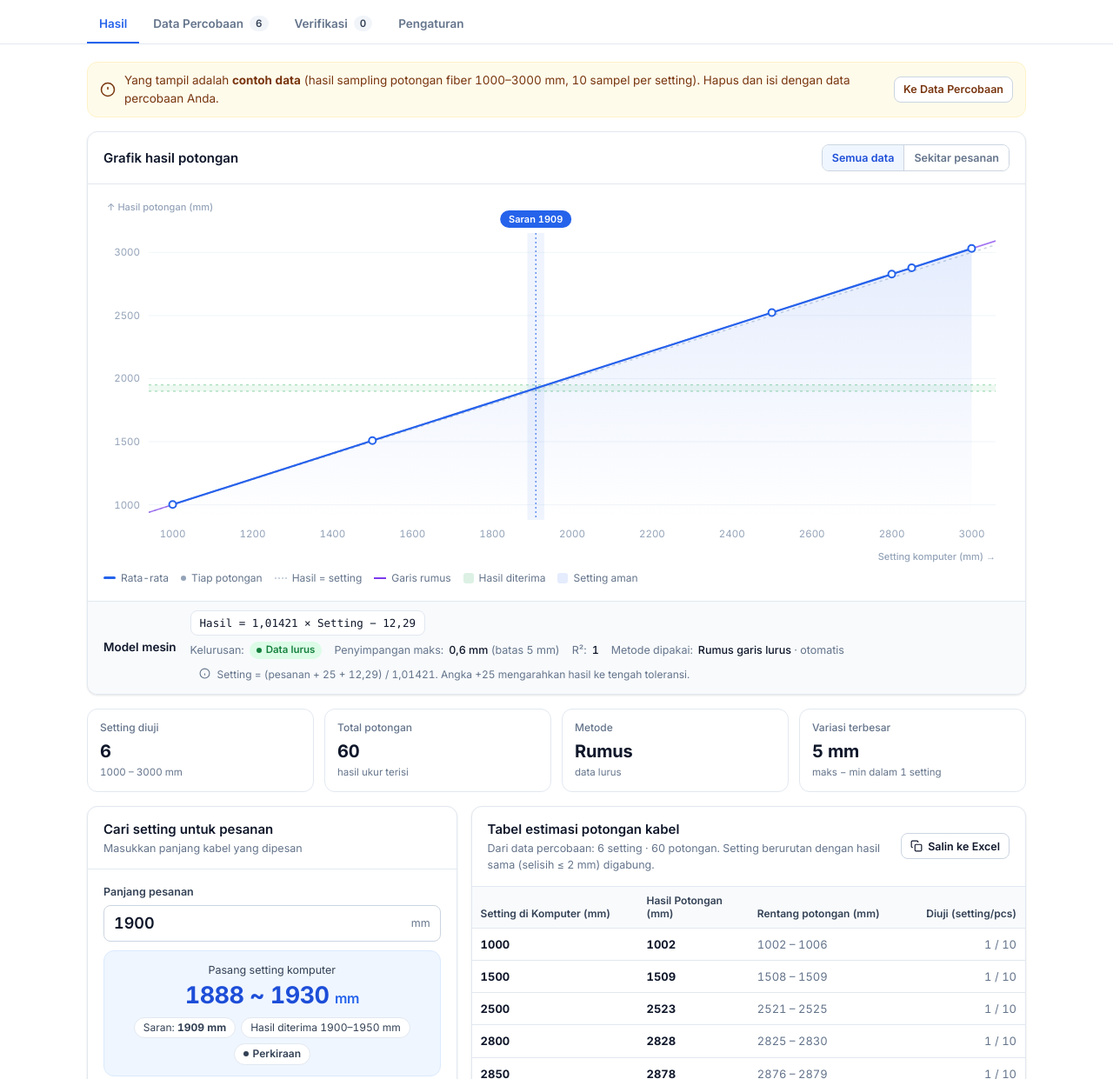
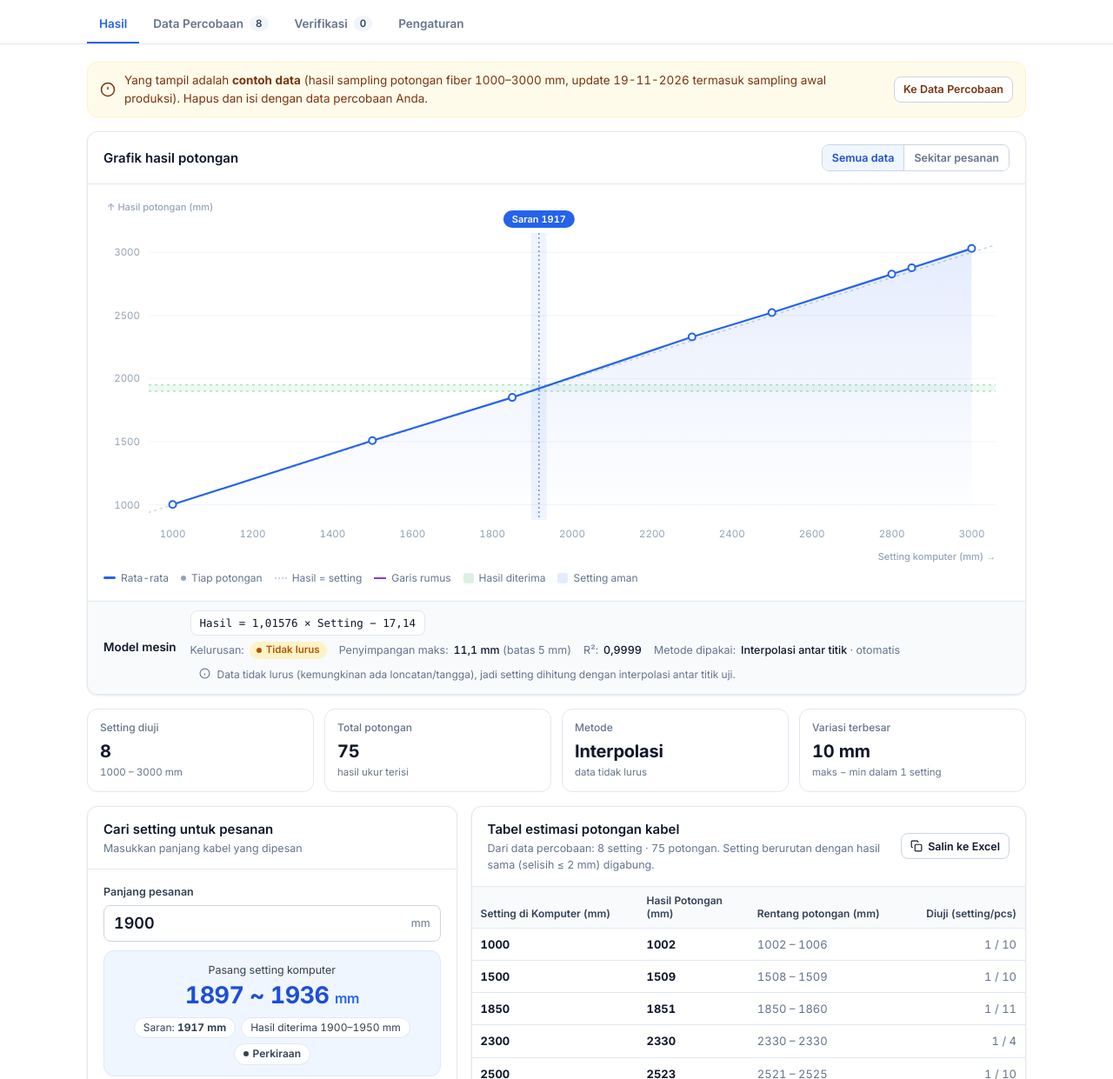
Before and after one commit to bagusbernadi/cutting-machine-calibration, a plain HTML site: page index.html in a window 1280 px wide. Shown: the part 55-1296 px from the top of the page at 87% size. Drawn offline with Linux system fonts and the light colour scheme.

Commit message:
Update sample data with 19-11-2026 sampling (adds 1850 & 2300 mm)
- Sample data now includes production-start sampling at 1850 and 2300 mm
- Stage 2: gaps > 100 mm are split into quarters first instead of every 10 mm

Co-Authored-By: Claude Opus 5.5 <noreply@anthropic.com>
Claude-Session: https://claude.ai/code/session_012YpKXFKuL8qfAd7MSWeyxr

```diff
--- a/index.html
+++ b/index.html
@@ -460,7 +460,8 @@ function suggestions(S,rmin,rmax,lookupRows){
   for(let i=0;i<S.length-1;i++){
     const a=S[i],b=S[i+1],gap=b.sp-a.sp,jump=Math.abs((b.mean-a.mean)-slope*gap); // loncatan = menyimpang dari tren
     if(jump<=5)continue;
-    if(gap>10){for(let s=Math.ceil((a.sp+1)/10)*10;s<b.sp;s+=10)if(!tested.has(s))t2.add(s);}
+    if(gap>100){[.25,.5,.75].forEach(f=>{const s=Math.round((a.sp+gap*f)/10)*10;if(s>a.sp&&s<b.sp&&!tested.has(s))t2.add(s);});} // jarak besar: bagi 4 dulu
+    else if(gap>10){for(let s=Math.ceil((a.sp+1)/10)*10;s<b.sp;s+=10)if(!tested.has(s))t2.add(s);}
     else if(gap>1){const m=Math.round((a.sp+b.sp)/2);if(!tested.has(m))t3.add(m);}
   }
   (lookupRows||[]).forEach(r=>r&&r.segs&&r.segs.forEach(sg=>{[sg.a,sg.b].forEach(e=>{if(!tested.has(e))t3.add(e);});}));
@@ -475,7 +476,7 @@ id:{
  'brand.title':'Kalibrasi Mesin Potong','brand.sub':'Pemetaan setting komputer → hasil potongan kabel · satuan mm',
  'tab.hasil':'Hasil','tab.data':'Data Percobaan','tab.ver':'Verifikasi','tab.set':'Pengaturan',
  'badge.sample':'Contoh data','badge.user':'Data Anda',
- 'banner.txt':'Yang tampil adalah <b>contoh data</b> (hasil sampling potongan fiber 1000–3000 mm, 10 sampel per setting). Hapus dan isi dengan data percobaan Anda.','banner.btn':'Ke Data Percobaan',
+ 'banner.txt':'Yang tampil adalah <b>contoh data</b> (hasil sampling potongan fiber 1000–3000 mm, update 19-11-2026 termasuk sampling awal produksi). Hapus dan isi dengan data percobaan Anda.','banner.btn':'Ke Data Percobaan',
  'empty.title':'Belum cukup data','empty.txt':'Isi minimal 2 setting yang sudah ada hasil ukurnya untuk melihat tabel setting.','empty.btn':'Mulai isi data percobaan',
  'find.title':'Cari setting untuk pesanan','find.desc':'Masukkan panjang kabel yang dipesan','find.label':'Panjang pesanan',
  'model.title':'Model mesin',
@@ -524,7 +525,7 @@ id:{
  'ts.set':'Setting','ts.n':'Terisi','ts.mean':'Rata-rata','ts.min':'Min','ts.max':'Maks','ts.sel':'Selisih','ts.var':'Variasi',
  'v.ok':'stabil','v.mid':'sedang','v.bad':'besar',
  'st.no':'Tahap {n}','st1.t':'Pemetaan kasar','st1.d':'Setting per 50 mm di seluruh rentang pesanan.','st1.p':'({d}/{t} selesai)','st1.done':'Semua titik per 50 mm sudah ada','st1.rec':'Rekomendasi','st1.nInc':'{n} setting belum lengkap','st1.dMan0':'Mengikuti setting yang Anda tambahkan di Data percobaan. Belum ada setting — tambahkan lewat kolom Setting komputer di bawah.','st1.man':'Manual','st1.dMan':'Mengikuti setting di Data percobaan: {d}/{n} setting lengkap (8 potongan). Klik angka untuk mengisi yang belum lengkap.','st1.doneMan':'Semua {n} setting manual sudah lengkap',
- 'st2.t':'Perapatan','st2.d':'Per 10 mm di area yang hasilnya meloncat.','st2.done':'Tidak ada loncatan yang perlu dirapatkan',
+ 'st2.t':'Perapatan','st2.d':'Di area yang hasilnya menyimpang dari tren: jarak > 100 mm dibagi 4 dulu, lalu per 10 mm.','st2.done':'Tidak ada loncatan yang perlu dirapatkan',
  'st3.t':'Batas presisi','st3.d':'Per mm di titik loncatan dan batas rentang tabel.','st3.done':'Semua batas sudah diuji',
  'st.n':'{n} setting disarankan','st.wait1':'Menunggu data Tahap 1','st.wait':'Menunggu data','st.add':'Tambahkan {n} setting','st.more':'+{n} lagi',
  'ax.x':'Setting komputer (mm)','ax.y':'Hasil potongan (mm)',
@@ -544,7 +545,7 @@ en:{
  'brand.title':'Cutting Machine Calibration','brand.sub':'Mapping computer setting → cable cut result · unit mm',
  'tab.hasil':'Results','tab.data':'Trial Data','tab.ver':'Verification','tab.set':'Settings',
  'badge.sample':'Sample data','badge.user':'Your data',
- 'banner.txt':'You are viewing <b>sample data</b> (fiber cut sampling 1000–3000 mm, 10 samples per setting). Clear it and enter your own trial data.','banner.btn':'Go to Trial Data',
+ 'banner.txt':'You are viewing <b>sample data</b> (fiber cut sampling 1000–3000 mm, updated 19-11-2026 incl. production start sampling). Clear it and enter your own trial data.','banner.btn':'Go to Trial Data',
  'empty.title':'Not enough data','empty.txt':'Enter at least 2 settings with measured results to see the setting table.','empty.btn':'Start entering trial data',
  'find.title':'Find setting for an order','find.desc':'Enter the ordered cable length','find.label':'Order length',
  'model.title':'Machine model',
@@ -593,7 +594,7 @@ en:{
  'ts.set':'Setting','ts.n':'Filled','ts.mean':'Average','ts.min':'Min','ts.max':'Max','ts.sel':'Difference','ts.var':'Variation',
  'v.ok':'stable','v.mid':'medium','v.bad':'large',
  'st.no':'Stage {n}','st1.t':'Coarse mapping','st1.d':'Settings every 50 mm across the order range.','st1.p':'({d}/{t} done)','st1.done':'All 50 mm points are present','st1.rec':'Recommended','st1.nInc':'{n} settings incomplete','st1.dMan0':'Follows the settings you add in Trial data. No settings yet — add them with the Computer setting field below.','st1.man':'Manual','st1.dMan':'Follows the settings in Trial data: {d}/{n} complete (8 cuts). Click a number to fill an incomplete one.','st1.doneMan':'All {n} manual settings are complete',
- 'st2.t':'Refinement','st2.d':'Every 10 mm in areas where the result jumps.','st2.done':'No jumps to refine',
+ 'st2.t':'Refinement','st2.d':'Where results deviate from the trend: gaps > 100 mm are split into 4 first, then every 10 mm.','st2.done':'No jumps to refine',
  'st3.t':'Precise limits','st3.d':'Every 1 mm at jump points and table range limits.','st3.done':'All limits tested',
  'st.n':'{n} settings suggested','st.wait1':'Waiting for Stage 1 data','st.wait':'Waiting for data','st.add':'Add {n} settings','st.more':'+{n} more',
  'ax.x':'Computer setting (mm)','ax.y':'Cut result (mm)',
@@ -613,7 +614,7 @@ zh:{
  'brand.title':'裁切机校准','brand.sub':'电脑设定值 → 线缆裁切结果对照 · 单位 mm',
  'tab.hasil':'结果','tab.data':'试验数据','tab.ver':'验证','tab.set':'设置',
  'badge.sample':'示例数据','badge.user':'您的数据',
- 'banner.txt':'当前显示的是<b>示例数据</b>（光纤裁切抽样 1000–3000 mm，每个设定值 10 个样本）。请清除后输入您的试验数据。','banner.btn':'前往试验数据',
+ 'banner.txt':'当前显示的是<b>示例数据</b>（光纤裁切抽样 1000–3000 mm，2026-11-19 更新，含生产初期抽样）。请清除后输入您的试验数据。','banner.btn':'前往试验数据',
  'empty.title':'数据不足','empty.txt':'请至少输入 2 个已有测量结果的设定值，才能查看设定对照表。','empty.btn':'开始输入试验数据',
  'find.title':'查找订单设定值','find.desc':'输入订单线缆长度','find.label':'订单长度',
  'model.title':'机器模型',
@@ -662,7 +663,7 @@ zh:{
  'ts.set':'设定值','ts.n':'已填','ts.mean':'平均值','ts.min':'最小','ts.max':'最大','ts.sel':'差值','ts.var':'波动',
  'v.ok':'稳定','v.mid':'中等','v.bad':'较大',
  'st.no':'阶段 {n}','st1.t':'粗略映射','st1.d':'在订单范围内每 50 mm 一个设定值。','st1.p':'（已完成 {d}/{t}）','st1.done':'每 50 mm 的点已齐全','st1.rec':'推荐','st1.nInc':'{n} 个设定值未完成','st1.dMan0':'按您在试验数据中添加的设定值进行。尚无设定值 — 请在下方“电脑设定值”中添加。','st1.man':'手动','st1.dMan':'按试验数据中的设定值：已完成 {d}/{n}（8 根）。点击数字填写未完成的设定值。','st1.doneMan':'{n} 个手动设定值均已完成',
- 'st2.t':'加密','st2.d':'在结果跳变区域每 10 mm 一个。','st2.done':'没有需要加密的跳变',
+ 'st2.t':'加密','st2.d':'在结果偏离趋势的区域：间隔 > 100 mm 先分成 4 段，再每 10 mm 一个。','st2.done':'没有需要加密的跳变',
  'st3.t':'精确边界','st3.d':'在跳变点和表格范围端点每 1 mm 一个。','st3.done':'所有边界均已测试',
  'st.n':'建议 {n} 个设定值','st.wait1':'等待阶段 1 数据','st.wait':'等待数据','st.add':'添加 {n} 个设定值','st.more':'另有 {n} 个',
  'ax.x':'电脑设定值 (mm)','ax.y':'裁切结果 (mm)',
@@ -1006,7 +1007,7 @@ const OLD_FIELDS=['tolMin','tolPlus','rmin','rmax','rstep','order','mode'];
 function simpan(){try{localStorage.setItem('kmp3',JSON.stringify({g:GROUPS,v:VERS,c:isContoh,fo:Object.fromEntries(FIELDS.map(i=>[i,$(i).value]))}));}catch(e){}}
 function muat(){try{const j=JSON.parse(localStorage.getItem('kmp3')||localStorage.getItem('kmp2')||'null');if(!j)return false;if(Array.isArray(j.g))GROUPS=j.g;if(Array.isArray(j.v))VERS=j.v;isContoh=!!j.c;const fo=j.fo||(Array.isArray(j.f)?Object.fromEntries(OLD_FIELDS.map((i,k)=>[i,j.f[k]])):{});FIELDS.forEach(i=>{if(fo[i]!=null&&fo[i]!=='')$(i).value=fo[i];});return true;}catch(e){return false;}}
 // Contoh data: hasil sampling potongan fiber 1000–3000 mm (file Hasil_Sampling_Potongan_Fiber_1000mm_-_3000mm.xlsx)
-const SAMPLE_DATA={1000:[1006,1002,1002,1002,1002,1002,1002,1002,1002,1002],1500:[1509,1508,1508,1509,1509,1509,1508,1509,1508,1508],2500:[2523,2521,2522,2524,2525,2522,2523,2524,2522,2523],2800:[2825,2829,2826,2827,2828,2827,2829,2828,2830,2829],2850:[2879,2876,2877,2877,2877,2879,2878,2878,2878,2878],3000:[3031,3031,3031,3030,3032,3031,3031,3031,3031,3030]};
+const SAMPLE_DATA={1000:[1006,1002,1002,1002,1002,1002,1002,1002,1002,1002],1500:[1509,1508,1508,1509,1509,1509,1508,1509,1508,1508],1850:[1850,1850,1850,1850,1850,1850,1850,1850,1850,1850,1860],2300:[2330,2330,2330,2330],2500:[2523,2521,2522,2524,2525,2522,2523,2524,2522,2523],2800:[2825,2829,2826,2827,2828,2827,2829,2828,2830,2829],2850:[2879,2876,2877,2877,2877,2879,2878,2878,2878,2878],3000:[3031,3031,3031,3030,3032,3031,3031,3031,3031,3030]};
 function contoh(){
   GROUPS=Object.keys(SAMPLE_DATA).map(Number).sort((a,b)=>a-b).map(sp=>({sp,vals:SAMPLE_DATA[sp].map(String)}));
   $('rmin').value=1000;$('rmax').value=3000;$('newN').value=10;
```
Also changed, not shown: docs/data-percobaan.png, docs/hasil.png, 1 other file.
